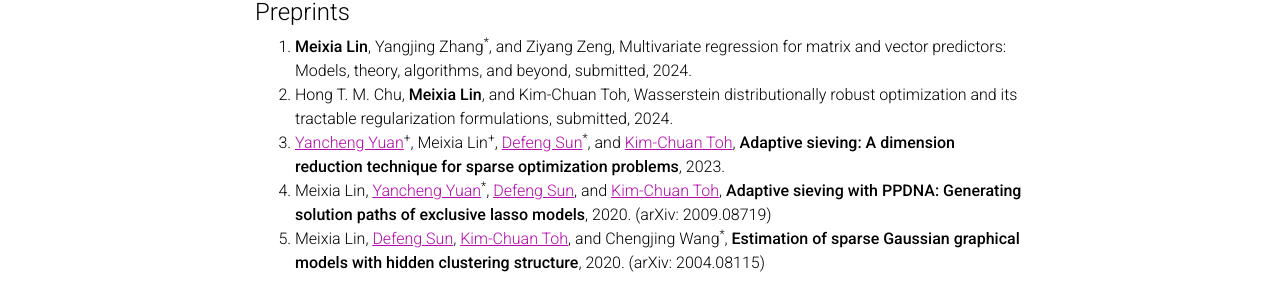
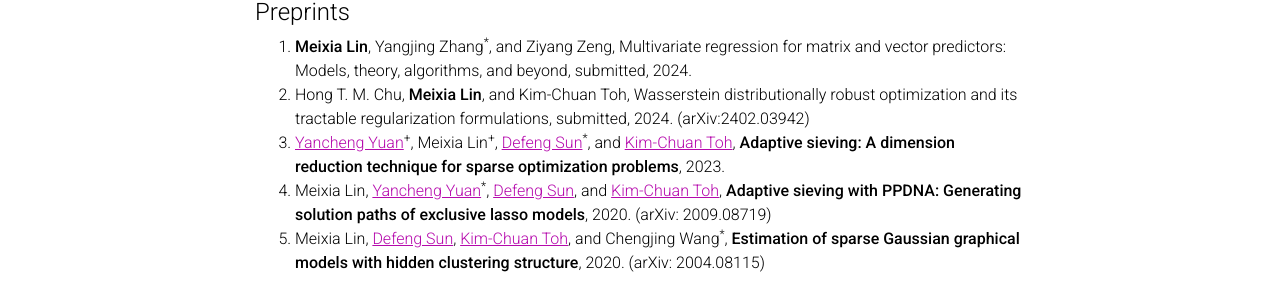
Before and after one commit to linmeixia/linmeixia.github.io, a Jekyll site: the page built from _pages/publications.md, in a window 1280 px wide and 1100 px high. Shown: the part 226-518 px from the top of the window. Built offline with Jekyll 4.4.1, drawn with Linux system fonts in a browser that asks for light colours; nearby versions of some CDN libraries; comment, search, counter and statistics services are not loaded; a style sheet for code colours, icons or effects is not loaded.

Commit message:
Update publications.md

```diff
--- a/_pages/publications.md
+++ b/_pages/publications.md
@@ -12,7 +12,7 @@ nav: true
 <h4>Preprints</h4>
 
 1. <strong>Meixia Lin</strong>, Yangjing Zhang<sup>*</sup>, and Ziyang Zeng, Multivariate regression for matrix and vector predictors: Models, theory, algorithms, and beyond, submitted, 2024.
-2. Hong T. M. Chu, <strong>Meixia Lin</strong>, and Kim-Chuan Toh, Wasserstein distributionally robust optimization and its tractable regularization formulations, submitted, 2024.
+2. Hong T. M. Chu, <strong>Meixia Lin</strong>, and Kim-Chuan Toh, Wasserstein distributionally robust optimization and its tractable regularization formulations, submitted, 2024. (arXiv:2402.03942)
 3. <a href="https://sites.google.com/site/yuanyanchengpaul/home" style="text-decoration: underline;"> Yancheng Yuan</a><sup>+</sup>, Meixia Lin<sup>+</sup>, <a href="https://www.polyu.edu.hk/ama/profile/dfsun/" style="text-decoration: underline;"> Defeng Sun</a><sup>*</sup>, and <a href="https://blog.nus.edu.sg/mattohkc/" style="text-decoration: underline;"> Kim-Chuan Toh</a>, <strong>Adaptive sieving: A dimension reduction technique for sparse optimization problems</strong>, 2023.
 4. Meixia Lin, <a href="https://sites.google.com/site/yuanyanchengpaul/home" style="text-decoration: underline;"> Yancheng Yuan</a><sup>*</sup>, <a href="https://www.polyu.edu.hk/ama/profile/dfsun/" style="text-decoration: underline;"> Defeng Sun</a>, and <a href="https://blog.nus.edu.sg/mattohkc/" style="text-decoration: underline;"> Kim-Chuan Toh</a>, <strong>Adaptive sieving with PPDNA: Generating solution paths of exclusive lasso models</strong>, 2020. (arXiv: 2009.08719)
 5. Meixia Lin, <a href="https://www.polyu.edu.hk/ama/profile/dfsun/" style="text-decoration: underline;"> Defeng Sun</a>, <a href="https://blog.nus.edu.sg/mattohkc/" style="text-decoration: underline;"> Kim-Chuan Toh</a>, and Chengjing Wang<sup>*</sup>, <strong>Estimation of sparse Gaussian graphical models with hidden clustering structure</strong>, 2020. (arXiv: 2004.08115)
```
